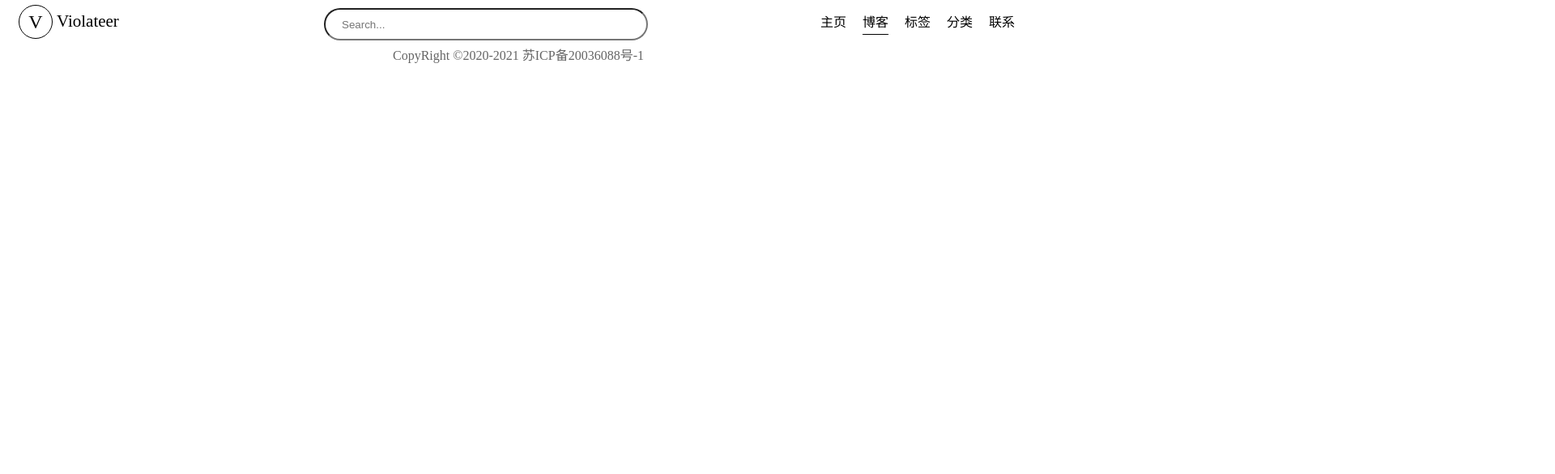
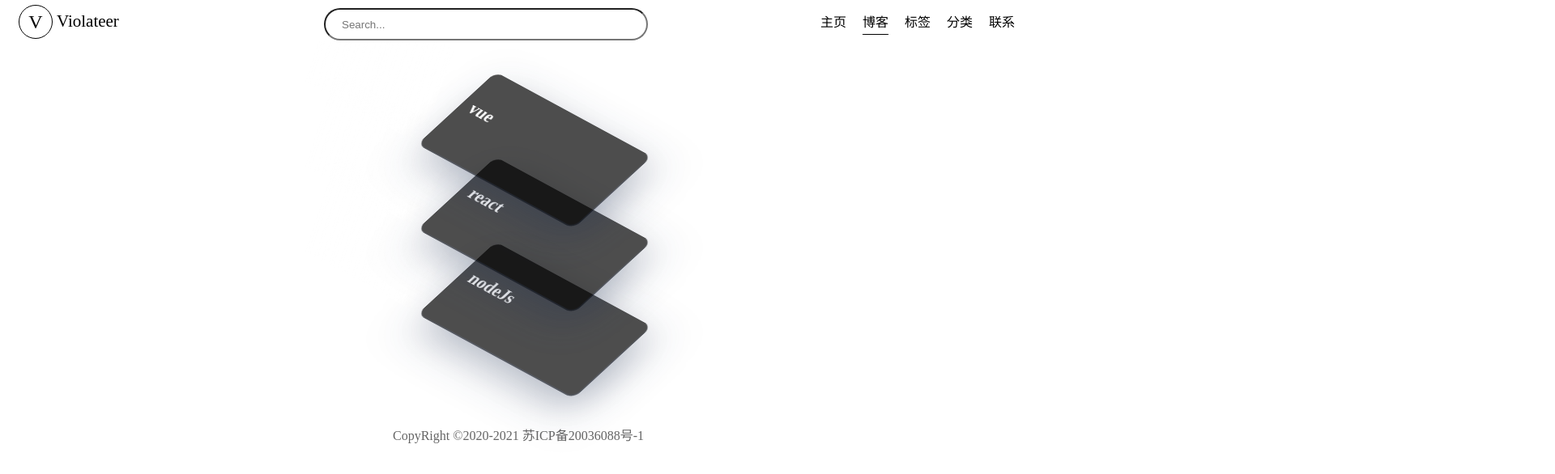
Before and after one commit to violateer/vio-blog-js, a Vue app: page /blog in a window 1280 px wide. Shown: the top 586 px of the page at 81% size, 1920 px wide, since content can reach past the window. Built offline with nearby package versions, Linux system fonts and the light colour scheme; no server answers.

Commit message:
创建多层卡片组件

```diff
--- a/src/assets/css/global.css
+++ b/src/assets/css/global.css
@@ -44,3 +44,9 @@ a {
     fill: currentColor;
     overflow: hidden;
 }
+
+/* 给路由页面添加上边距 */
+.init {
+    margin-top: 60px;
+    position: relative;
+}
--- /dev/null
+++ b/src/components/MultiCard.vue
@@ -0,0 +1,90 @@
+<template>
+  <div class="levels">
+    <div class="level levelChild" v-if="cards" v-for="(card,index) in cards" :key="index">
+      <div class="title">{{ card }}</div>
+    </div>
+  </div>
+</template>
+
+<script lang="js">
+import Vue from 'vue';
+
+export default Vue.extend({
+  name: 'MultiCard',
+  props: {
+    cards: Array
+  }
+});
+</script>
+
+<style lang="scss" scoped>
+$bgc: black;
+$font-color: white;
+
+.levels {
+  position: relative;
+  top: 50%;
+  left: 50%;
+  margin-left: -140px;
+  margin-top: -180px;
+  transform-style: preserve-3d;
+  user-select: none;
+
+  .level {
+    position: relative;
+    width: 280px;
+    height: 140px;
+    border-radius: 12px;
+    color: $font-color;
+    cursor: pointer;
+    transition: all 0.4s ease;
+    transform: rotateX(45deg) rotateY(-15deg) rotate(45deg);
+
+    &.levelChild {
+      margin-top: -35px;
+      background-color: $bgc;
+      background-image: linear-gradient(135deg, $bgc, $bgc);
+      box-shadow: 20px 20px 60px rgba(34, 50, 84, 0.5), 1px 1px 0px 1px $bgc;
+      z-index: 4;
+      opacity: 0.7;
+    }
+
+    .title {
+      position: absolute;
+      top: 45px;
+      left: 15px;
+      font-size: 26px;
+      font-weight: bold;
+    }
+
+    //.content {
+    //  position: absolute;
+    //  font-weight: 700;
+    //  bottom: 15px;
+    //  left: 15px;
+    //  font-size: 16px;
+    //}
+
+    &:hover {
+      transform: rotateX(30deg) rotateY(-15deg) rotate(30deg) translate(-25px, 50px);
+      opacity: 0.6;
+
+      &::after {
+        transform: translateX(100%);
+        transition: all 1.2s ease-in-out;
+      }
+    }
+
+    &::after {
+      content: '';
+      position: absolute;
+      top: 0px;
+      left: 0;
+      width: 100%;
+      height: 100%;
+      transform: translateX(-100%);
+      background-image: linear-gradient(60deg, rgba(255, 255, 255, 0) 20%, rgba(255, 255, 255, 0.1), rgba(255, 255, 255, 0) 80%);
+    }
+  }
+}
+</style>
--- a/src/views/Blog.vue
+++ b/src/views/Blog.vue
@@ -1,7 +1,26 @@
 <template>
-  <div class="blog w">
-    <h1>This is an Blog page</h1>
+  <div class="blog w init">
+    <MultiCard class="multiCard" :cards="['vue','react','nodeJs']"/>
   </div>
 </template>
 
-<style lang="scss" scoped></style>
+<script lang="js">
+import Vue from 'vue';
+import MultiCard from '@/components/MultiCard.vue';
+
+export default Vue.extend({
+  name: 'Blog',
+  components: {
+    MultiCard
+  }
+});
+</script>
+
+<style lang="scss" scoped>
+.blog {
+  .multiCard {
+    margin-top: 80px;
+    margin-bottom: 30px;
+  }
+}
+</style>
--- a/src/views/Classification.vue
+++ b/src/views/Classification.vue
@@ -1,5 +1,5 @@
 <template>
-  <div class="classification w">
+  <div class="classification w init">
     <h1>This is an classification page</h1>
   </div>
 </template>
--- a/src/views/Contact.vue
+++ b/src/views/Contact.vue
@@ -1,5 +1,5 @@
 <template>
-  <div class="contact w">
+  <div class="contact w init">
     <h1>This is an contact page</h1>
   </div>
 </template>
--- a/src/views/Home.vue
+++ b/src/views/Home.vue
@@ -1,5 +1,5 @@
 <template>
-  <div class="home w">
+  <div class="home w init">
     <Card v-for="(article,index) in getArticles"
           :title="article.title"
           :author="article.author"
@@ -42,9 +42,6 @@ export default Vue.extend({
 
 <style lang="scss" scoped>
 .home {
-  margin-top: 60px;
-  position: relative;
-
   .calender {
     position: absolute;
     top: 100px;
--- a/src/views/Label.vue
+++ b/src/views/Label.vue
@@ -1,5 +1,5 @@
 <template>
-  <div class="label w">
+  <div class="label w init">
     <h1>This is an label page</h1>
   </div>
 </template>
```
